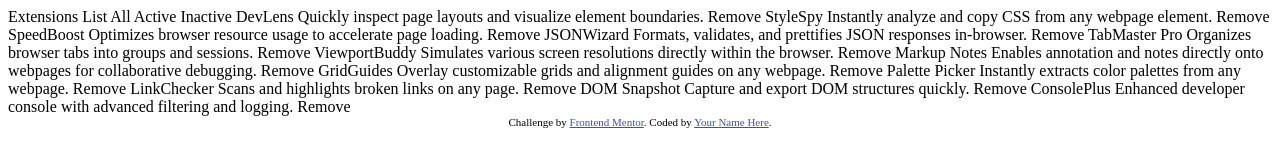
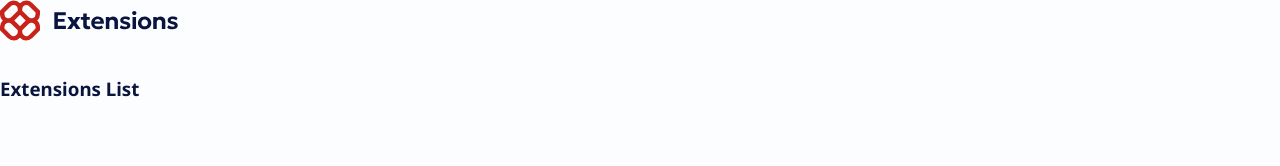
Before and after one commit to OscarRio2010/browser-extensions-manager-ui-main, a plain HTML site: page index.html in a window 1280 px wide. Drawn offline with Linux system fonts and the light colour scheme.

Commit message:
add element and btn, style css

```diff
--- /dev/null
+++ b/assets/css/style.css
@@ -0,0 +1,153 @@
+/* ================================
+   🌈 FRONT-END STYLE GUIDE SETUP
+   ================================ */
+
+/* -------------------------------
+   🧩 FONT IMPORT (LOCAL)
+   ------------------------------- */
+@font-face {
+    font-family: 'Noto Sans';
+    src: url('../fonts/static/NotoSans-Regular.ttf') format('truetype');
+    font-weight: 400;
+    font-style: normal;
+}
+
+@font-face {
+    font-family: 'Noto Sans';
+    src: url('../fonts/static/NotoSans-Medium.ttf') format('truetype');
+    font-weight: 500;
+    font-style: normal;
+}
+
+@font-face {
+    font-family: 'Noto Sans';
+    src: url('../fonts/static/NotoSans-Bold.ttf') format('truetype');
+    font-weight: 700;
+    font-style: normal;
+}
+
+/* -------------------------------
+   🎨 COLOR & TYPOGRAPHY VARIABLES
+   ------------------------------- */
+:root {
+    /* Neutral */
+    --neutral-900: hsl(227, 75%, 14%);
+    --neutral-800: hsl(226, 25%, 17%);
+    --neutral-700: hsl(225, 23%, 24%);
+    --neutral-600: hsl(226, 11%, 37%);
+    --neutral-300: hsl(0, 0%, 78%);
+    --neutral-200: hsl(217, 61%, 90%);
+    --neutral-100: hsl(0, 0%, 93%);
+    --neutral-0: hsl(200, 60%, 99%);
+
+    /* Red */
+    --red-400: hsl(3, 86%, 64%);
+    --red-500: hsl(3, 71%, 56%);
+    --red-700: hsl(3, 77%, 44%);
+
+    /* Gradient */
+    --gradient-light: linear-gradient(180deg, #EBF2FC 0%, #EEF8F9 100%);
+    --gradient-dark: linear-gradient(180deg, #040918 0%, #091540 100%);
+
+    /* Typography */
+    --font-family: 'Noto Sans', sans-serif;
+    --font-size-base: 16px;
+    --font-weight-regular: 400;
+    --font-weight-medium: 500;
+    --font-weight-bold: 700;
+
+    /* Layout breakpoints */
+    --mobile-width: 375px;
+    --desktop-width: 1440px;
+}
+
+/* ================================
+   🌍 GLOBAL RESET
+   ================================ */
+*,
+*::before,
+*::after {
+    box-sizing: border-box;
+    margin: 0;
+    padding: 0;
+}
+
+html {
+    font-size: 100%;
+}
+
+body {
+    font-family: var(--font-family);
+    font-size: var(--font-size-base);
+    font-weight: var(--font-weight-regular);
+    color: var(--neutral-900);
+    background-color: var(--neutral-0);
+    line-height: 1.6;
+}
+
+/* ================================
+   🧱 LAYOUT HELPERS
+   ================================ */
+.container {
+    max-width: 1200px;
+    margin: 0 auto;
+    padding: 1rem;
+}
+
+/* ================================
+   🔠 TYPOGRAPHY
+   ================================ */
+h1,
+h2,
+h3,
+h4,
+h5,
+h6 {
+    font-weight: var(--font-weight-bold);
+    color: var(--neutral-900);
+    line-height: 1.2;
+}
+
+p {
+    color: var(--neutral-700);
+    margin-bottom: 1rem;
+}
+
+/* ================================
+   🔘 BUTTON STYLES
+   ================================ */
+.button {
+    display: inline-block;
+    padding: 0.75rem 1.5rem;
+    background-color: var(--red-500);
+    color: white;
+    font-weight: var(--font-weight-medium);
+    border: none;
+    border-radius: 8px;
+    cursor: pointer;
+    transition: background 0.3s ease;
+}
+
+.button:hover {
+    background-color: var(--red-700);
+}
+
+/* ================================
+   📱 RESPONSIVE DESIGN
+   ================================ */
+
+/* Mobile first (default ≤ 375px) */
+
+/* Tablet & up */
+@media (min-width: 768px) {
+    .container {
+        padding: 2rem;
+    }
+}
+
+/* Desktop layout (≥ 1440px) */
+@media (min-width: 1440px) {
+    .container {
+        max-width: 1300px;
+    }
+}
--- a/index.html
+++ b/index.html
@@ -1,80 +1,31 @@
 <!DOCTYPE html>
 <html lang="en">
+
 <head>
   <meta charset="UTF-8">
-  <meta name="viewport" content="width=device-width, initial-scale=1.0"> <!-- displays site properly based on user's device -->
+  <meta name="viewport" content="width=device-width, initial-scale=1.0">
+  <!-- displays site properly based on user's device -->
 
   <link rel="icon" type="image/png" sizes="32x32" href="./assets/images/favicon-32x32.png">
 
   <title>Frontend Mentor | Browser extensions manager UI</title>
+  <link rel="stylesheet" href="/assets/css/style.css" />
+</head>
 
-  <!-- Feel free to remove these styles or customise in your own stylesheet 👍 -->
-  <style>
-    .attribution { font-size: 11px; text-align: center; }
-    .attribution a { color: hsl(228, 45%, 44%); }
-  </style>
-</head>
 <body>
+  <div class="Element1">
+    <img src="/assets/images/logo.svg" alt="">
+    <div class="btn">
+      <img src="/assets/images/icon-sun.svg" alt="">
+    </div>
+  </div>
+  <div class="Element2">
+    <h3>Extensions List</h3>
+    <div class="menubtn">
 
-  Extensions List
+    </div>
+  </div>
+  <div class="Element3"></div>
+</body>
 
-  All
-  Active
-  Inactive
-
-  <!-- If you plan to use the JSON file to populate the data dynamically, you can delete the content below -->
-
-  DevLens
-  Quickly inspect page layouts and visualize element boundaries.
-  Remove
-
-  StyleSpy
-  Instantly analyze and copy CSS from any webpage element.
-  Remove
-
-  SpeedBoost
-  Optimizes browser resource usage to accelerate page loading.
-  Remove
-
-  JSONWizard
-  Formats, validates, and prettifies JSON responses in-browser.
-  Remove
-
-  TabMaster Pro
-  Organizes browser tabs into groups and sessions.
-  Remove
-
-  ViewportBuddy
-  Simulates various screen resolutions directly within the browser.
-  Remove
-
-  Markup Notes
-  Enables annotation and notes directly onto webpages for collaborative debugging.
-  Remove
-
-  GridGuides
-  Overlay customizable grids and alignment guides on any webpage.
-  Remove
-
-  Palette Picker
-  Instantly extracts color palettes from any webpage.
-  Remove
-
-  LinkChecker
-  Scans and highlights broken links on any page.
-  Remove
-
-  DOM Snapshot
-  Capture and export DOM structures quickly.
-  Remove
-
-  ConsolePlus
-  Enhanced developer console with advanced filtering and logging.
-  Remove
-
-  <div class="attribution">
-    Challenge by <a href="https://www.frontendmentor.io?ref=challenge">Frontend Mentor</a>.
-    Coded by <a href="#">Your Name Here</a>.
-  </div>
-</body>
 </html>
```
